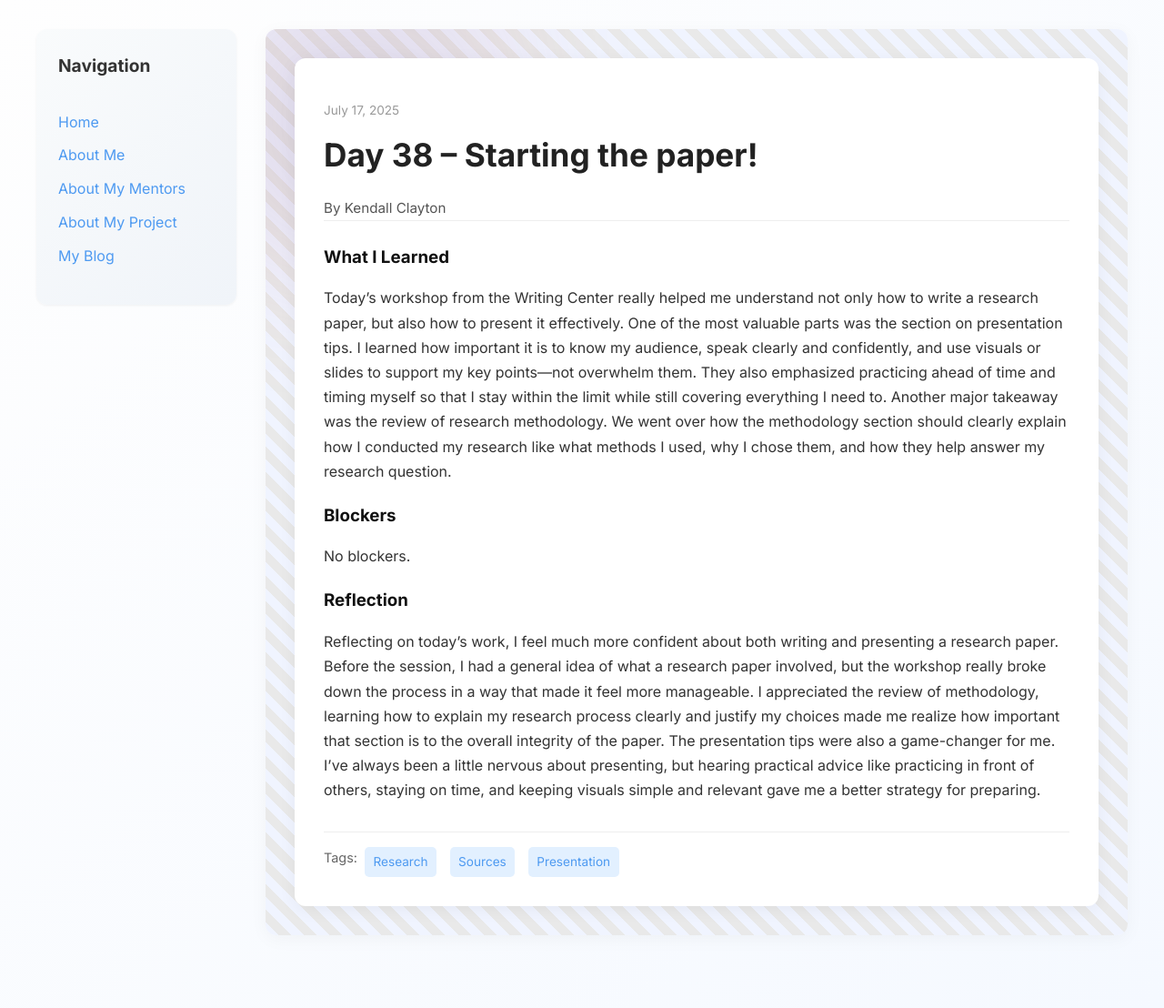
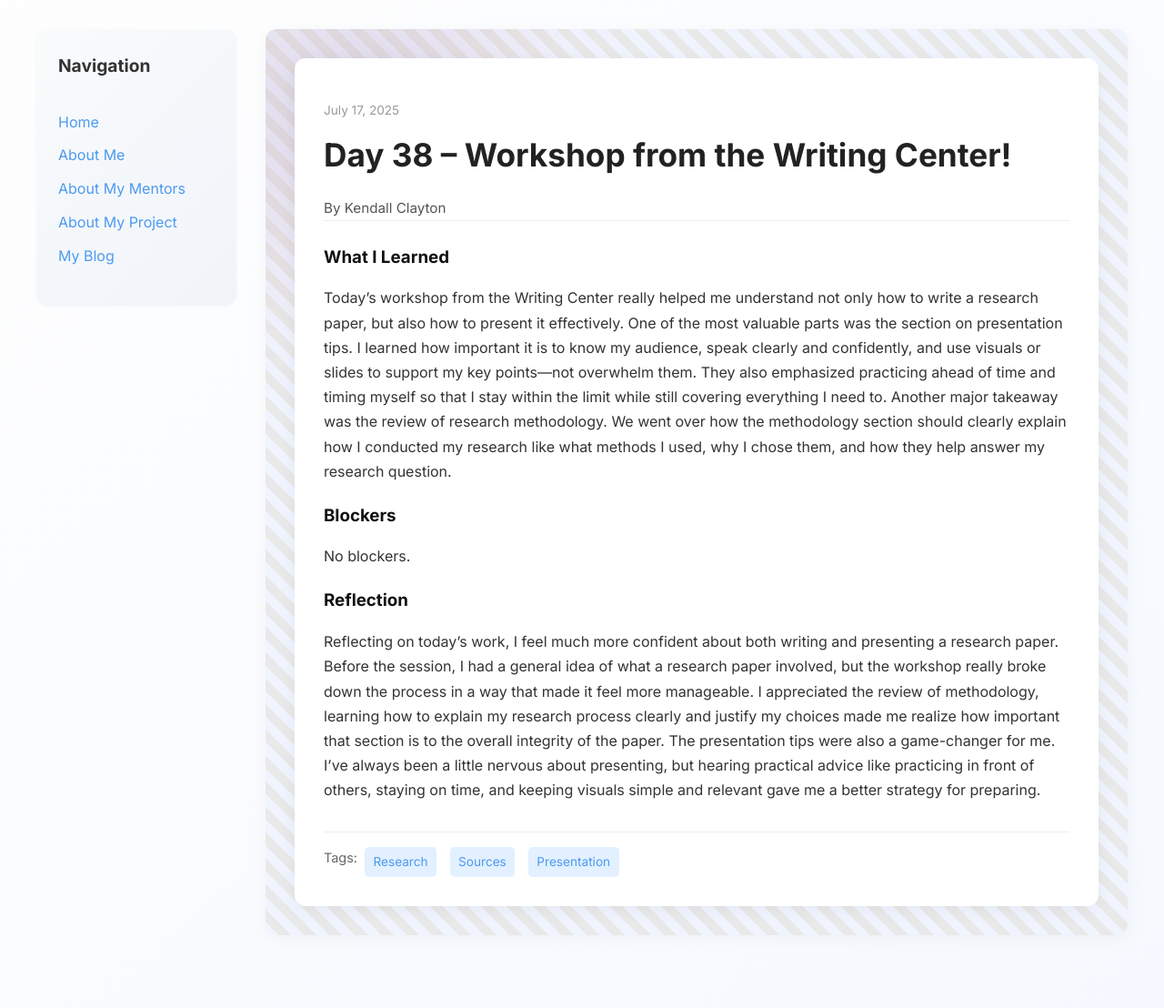
Before and after one commit to kendallzoe/kendallzoe.github.io, a Jekyll site: the page built from _posts/2025-07-17-day-38.md, in a window 1280 px wide. Shown: the whole page at 91% size. Built offline with Jekyll 4.4.1, drawn with Linux system fonts in a browser that asks for light colours.

Commit message:
Update 2025-07-17-day-38.md

```diff
--- a/_posts/2025-07-17-day-38.md
+++ b/_posts/2025-07-17-day-38.md
@@ -1,6 +1,6 @@
 ---
 layout: post
-title: "Day 38 – Starting the paper!"
+title: "Day 38 – Workshop from the Writing Center!"
 date: 2025-07-17
 author: "Kendall Clayton"
 permalink: /day38.html
```
